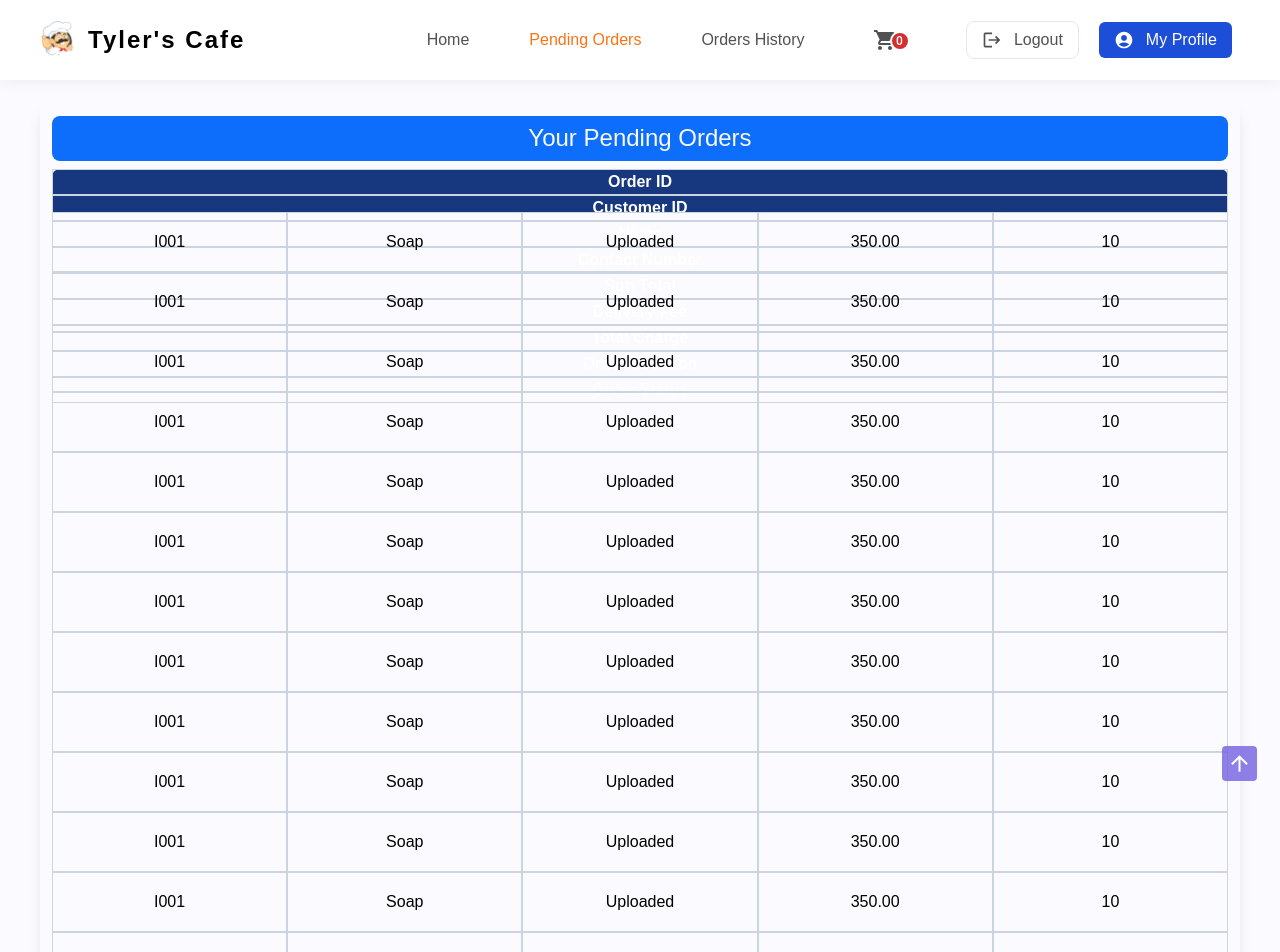
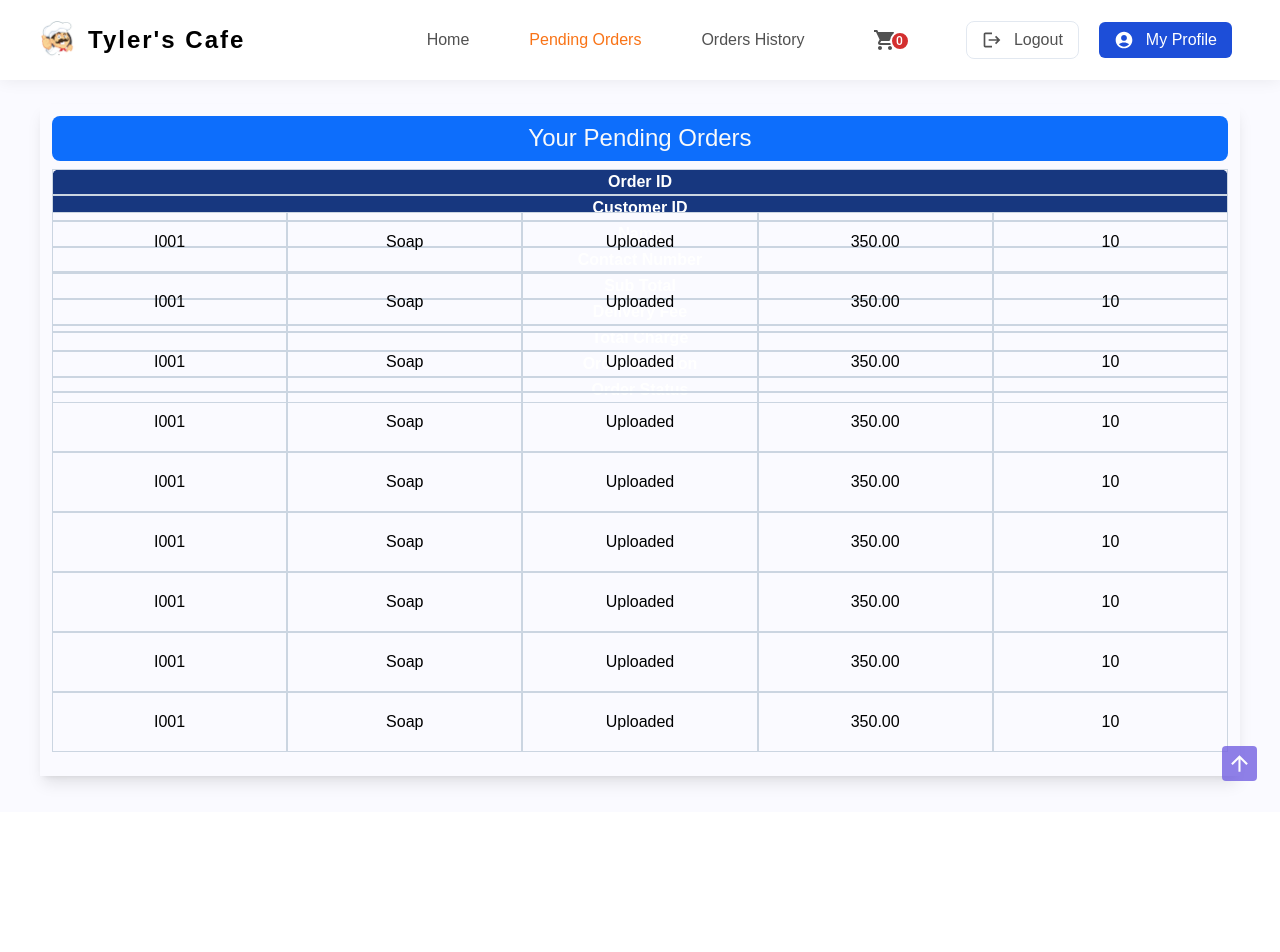
Before and after one commit to AshanSandeep06/Food-Shop-System, a React (Create React App) app in the folder frontend/: page /pending_orders in a window 1280 px wide. Shown: the top 952 px of the page. After the commit the page ends 812 px from the top, so only its background shows below. Built offline with nearby package versions, Linux system fonts and the light colour scheme.

Commit message:
Content Updated

```diff
--- a/frontend/src/pages/PendingOrders/PendingOrders.tsx
+++ b/frontend/src/pages/PendingOrders/PendingOrders.tsx
@@ -28,22 +28,6 @@ const PendingOrders = () => {
           ["I001", "Soap", "Uploaded", "350.00", "10"],
           ["I001", "Soap", "Uploaded", "350.00", "10"],
           ["I001", "Soap", "Uploaded", "350.00", "10"],
-          ["I001", "Soap", "Uploaded", "350.00", "10"],
-          ["I001", "Soap", "Uploaded", "350.00", "10"],
-          ["I001", "Soap", "Uploaded", "350.00", "10"],
-          ["I001", "Soap", "Uploaded", "350.00", "10"],
-          ["I001", "Soap", "Uploaded", "350.00", "10"],
-          ["I001", "Soap", "Uploaded", "350.00", "10"],
-          ["I001", "Soap", "Uploaded", "350.00", "10"],
-          ["I001", "Soap", "Uploaded", "350.00", "10"],
-          ["I001", "Soap", "Uploaded", "350.00", "10"],
-          ["I001", "Soap", "Uploaded", "350.00", "10"],
-          ["I001", "Soap", "Uploaded", "350.00", "10"],
-          ["I001", "Soap", "Uploaded", "350.00", "10"],
-          ["I001", "Soap", "Uploaded", "350.00", "10"],
-          ["I001", "Soap", "Uploaded", "350.00", "10"],
-          ["I001", "Soap", "Uploaded", "350.00", "10"],
-          ["I001", "Soap", "Uploaded", "350.00", "10"],
         ]}
       />
     </section>
```
